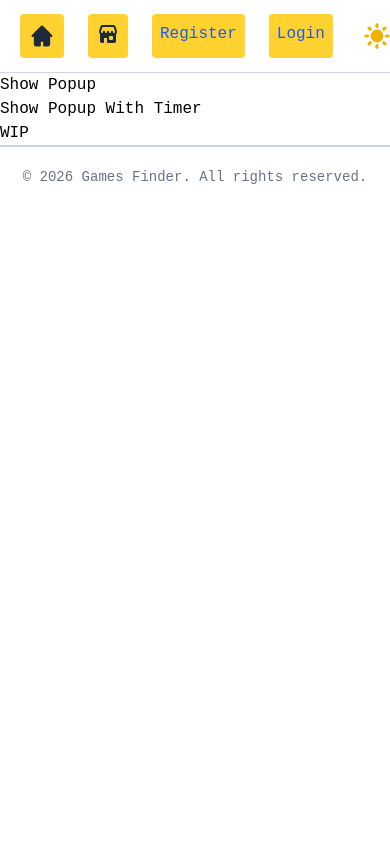
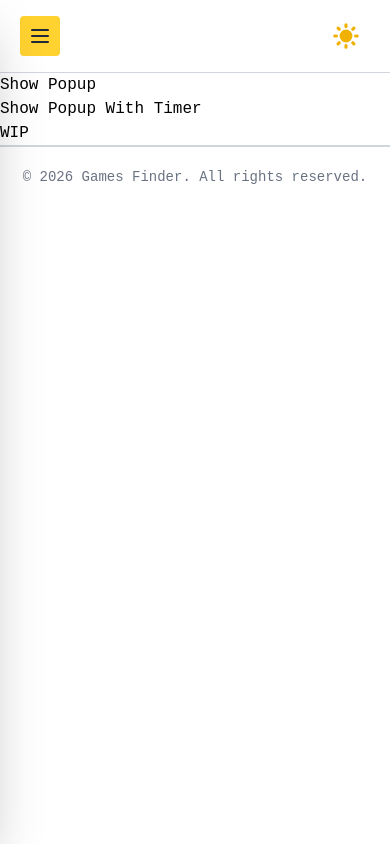
Before and after one commit to Harvar3105/GamesFinderFront, a Next.js app: page / in a window 390 px wide. Built offline with nearby package versions, Linux system fonts and the light colour scheme; no server answers.

Commit message:
Added adaptivity for mobile devices.

```diff
--- a/src/components/layouts/navigation.tsx
+++ b/src/components/layouts/navigation.tsx
@@ -1,19 +1,55 @@
 "use client";
 
 import Link from "next/link";
+import { useEffect, useState } from "react";
 import { useUser } from "../providers/userProvider";
 import ThemeSwitcher from "../providers/theme/themeSwitcher";
 
 export default function Navigation() {
   const { user } = useUser();
+  const [isMobileMenuOpen, setIsMobileMenuOpen] = useState(false);
   const liStyle = "rounded bg-amber-300 dark:bg-[#33353b] p-2";
-  return (
-    <nav className="navbar flex items-center justify-between gap-5 px-5 py-3 border-b bg-white dark:bg-[#1a1a1e] border-b-gray-300 dark:border-b-gray-600">
-      <ul className="flex gap-6">
+
+  useEffect(() => {
+    if (!isMobileMenuOpen) {
+      return;
+    }
+
+    const onKeyDown = (event: KeyboardEvent) => {
+      if (event.key === "Escape") {
+        setIsMobileMenuOpen(false);
+      }
+    };
+
+    window.addEventListener("keydown", onKeyDown);
+    document.body.style.overflow = "hidden";
+
+    return () => {
+      window.removeEventListener("keydown", onKeyDown);
+      document.body.style.overflow = "";
+    };
+  }, [isMobileMenuOpen]);
+
+  useEffect(() => {
+    const handleResize = () => {
+      if (window.innerWidth > 425) {
+        setIsMobileMenuOpen(false);
+      }
+    };
+
+    window.addEventListener("resize", handleResize);
+
+    return () => window.removeEventListener("resize", handleResize);
+  }, []);
+
+  const closeMobileMenu = () => setIsMobileMenuOpen(false);
+
+  const navigationItems = (
+    <>
       <li className={liStyle}>
-          <Link href="/">
+        <Link href="/" onClick={closeMobileMenu}>
           <svg
-              className="w-7 h-7 text-gray-800 dark:text-white"
+            className="h-7 w-7 text-gray-800 dark:text-white"
             aria-hidden="true"
             xmlns="http://www.w3.org/2000/svg"
             width="24"
@@ -30,9 +66,9 @@ export default function Navigation() {
         </Link>
       </li>
       <li className={liStyle}>
-          <Link href="/games">
+        <Link href="/games" onClick={closeMobileMenu}>
           <svg
-              className="w-6 h-6 text-gray-800 dark:text-white"
+            className="h-6 w-6 text-gray-800 dark:text-white"
             aria-hidden="true"
             xmlns="http://www.w3.org/2000/svg"
             width="24"
@@ -55,20 +91,96 @@ export default function Navigation() {
       ) : (
         <>
           <li className={liStyle}>
-              <Link href="/register" className="text-blue-600 hover:underline">
+            <Link
+              href="/register"
+              className="text-blue-600 hover:underline"
+              onClick={closeMobileMenu}
+            >
               Register
             </Link>
           </li>
           <li className={liStyle}>
-              <Link href="/login" className="text-blue-600 hover:underline">
+            <Link href="/login" className="text-blue-600 hover:underline" onClick={closeMobileMenu}>
               Login
             </Link>
           </li>
         </>
       )}
-      </ul>
+    </>
+  );
+
+  return (
+    <nav className="navbar relative flex items-center justify-between gap-5 border-b bg-white px-5 py-3 border-b-gray-300 dark:bg-[#1a1a1e] dark:border-b-gray-600">
+      <ul className="hidden gap-6 min-[426px]:flex">{navigationItems}</ul>
+
+      <button
+        type="button"
+        aria-label={isMobileMenuOpen ? "Close navigation menu" : "Open navigation menu"}
+        aria-expanded={isMobileMenuOpen}
+        onClick={() => setIsMobileMenuOpen((value) => !value)}
+        className="inline-flex items-center justify-center rounded bg-amber-300 p-2 text-gray-800 transition hover:bg-amber-200 dark:bg-[#33353b] dark:text-white dark:hover:bg-[#40424a] min-[426px]:hidden"
+      >
+        <svg
+          className="h-6 w-6"
+          viewBox="0 0 24 24"
+          fill="none"
+          stroke="currentColor"
+          strokeWidth="2"
+          strokeLinecap="round"
+          strokeLinejoin="round"
+          aria-hidden="true"
+        >
+          {isMobileMenuOpen ? (
+            <>
+              <path d="M18 6 6 18" />
+              <path d="M6 6l12 12" />
+            </>
+          ) : (
+            <>
+              <path d="M4 6h16" />
+              <path d="M4 12h16" />
+              <path d="M4 18h16" />
+            </>
+          )}
+        </svg>
+      </button>
+
       <div className="flex items-center justify-around gap-5">
         <ThemeSwitcher />
+      </div>
+
+      <div
+        className={`fixed inset-0 z-40 min-[426px]:hidden ${isMobileMenuOpen ? "pointer-events-auto" : "pointer-events-none"}`}
+        aria-hidden={!isMobileMenuOpen}
+      >
+        <button
+          type="button"
+          aria-label="Close navigation menu"
+          onClick={closeMobileMenu}
+          className={`absolute inset-0 bg-black/40 transition-opacity duration-300 ${
+            isMobileMenuOpen ? "opacity-100" : "opacity-0"
+          }`}
+        />
+        <aside
+          className={`absolute left-0 top-0 h-full w-72 max-w-[85vw] border-r border-b-gray-300 bg-white px-5 py-6 shadow-2xl transition-transform duration-300 dark:border-b-gray-600 dark:bg-[#1a1a1e] ${
+            isMobileMenuOpen ? "translate-x-0" : "-translate-x-full"
+          }`}
+        >
+          <div className="mb-6 flex items-center justify-between">
+            <span className="text-sm uppercase tracking-[0.3em] text-gray-500 dark:text-gray-400">
+              Menu
+            </span>
+            <button
+              type="button"
+              aria-label="Close navigation menu"
+              onClick={closeMobileMenu}
+              className="rounded bg-amber-300 px-3 py-2 text-sm text-gray-800 dark:bg-[#33353b] dark:text-white"
+            >
+              Close
+            </button>
+          </div>
+          <ul className="flex flex-col gap-4">{navigationItems}</ul>
+        </aside>
       </div>
     </nav>
   );
```
Lines whose indentation alone changed are shown as unchanged.
